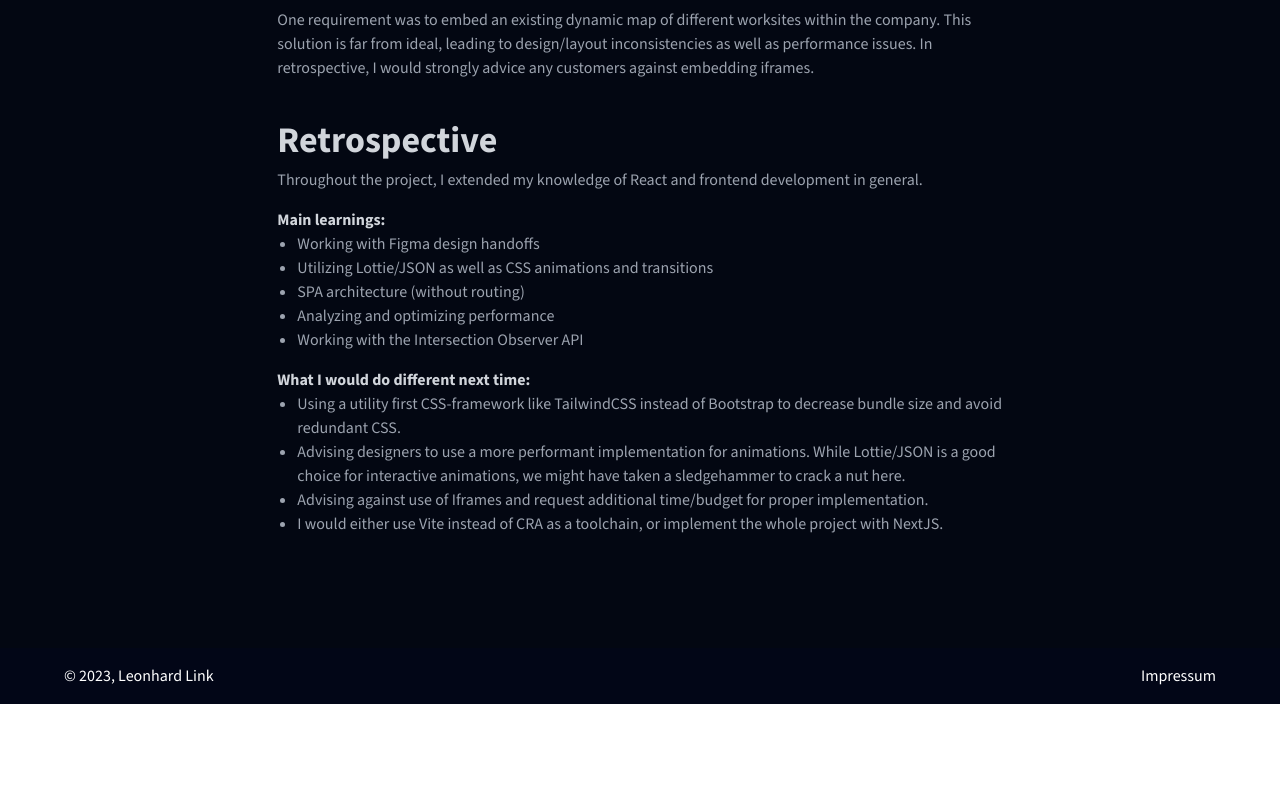
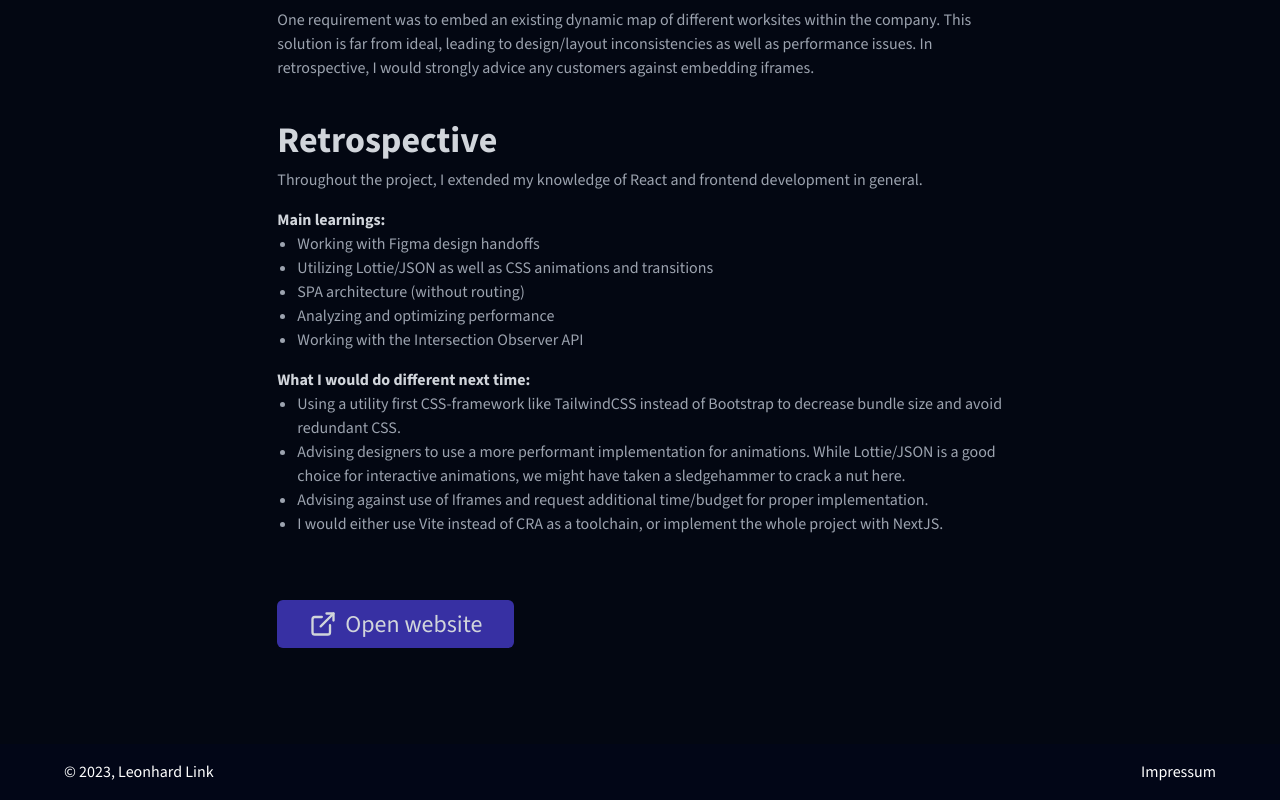
Before and after one commit to lxnhard/lxnhard, a React (Vite) app: page /geschaeftsbericht_jsd in a window 1280 px wide. Shown: the part 2391-3191 px from the top of the page. Before the commit the page ends 3095 px from the top, so only its background shows below. Built offline with nearby package versions, Linux system fonts and the light colour scheme.

Commit message:
correct link

```diff
--- a/src/pages/projects/GeschaeftsberichtJSD.jsx
+++ b/src/pages/projects/GeschaeftsberichtJSD.jsx
@@ -33,7 +33,7 @@ export const GeschaeftsberichtJSD = () => {
 
 
           <p className="mt-8 mb-4 dark:text-gray-400">
-            Annual report landingpage for <a href="https://johannesstift-diakonie.de/" title="Johannesstift Diakonie" target="_blank" rel="noreferrer" className="text-purple-700 hover:underline visited:text-indigo-500">Johannesstift Diakonie</a>. A Single Page Application written with React, utilizing various animations, complex transitions and self-hosted videos.</p>
+            Annual report landingpage for <a href="https://gb22.johannesstift-diakonie.de/" title="Johannesstift Diakonie" target="_blank" rel="noreferrer" className="text-purple-700 hover:underline visited:text-indigo-500">Johannesstift Diakonie</a>. A Single Page Application written with React, utilizing various animations, complex transitions and self-hosted videos.</p>
           <p className="mb-4 dark:text-gray-400">The website is showcasing the company’s activities throughout the year to shareholders, business partners and other interested people.</p>
           <h3 className="font-bold py-2 dark:text-gray-300">My role</h3>
           <p className="mb-4 dark:text-gray-400">
@@ -170,7 +170,16 @@ export const GeschaeftsberichtJSD = () => {
               </span>
             </li>
           </ul>
-
+          <div className="mt-16">
+            <a href="https://gb22.johannesstift-diakonie.de/" className="flex" rel="noreferrer" target="_blank" title="Open website">
+              <div className="flex items-center py-2 px-8 rounded-md bg-indigo-800 hover:bg-opacity-80">
+                <img src="img/link_icon.svg" className="mr-2 h-7 inline-block" alt="Icon: External Link" />
+                <span className="text-2xl text-gray-300 mx-auto">
+                  Open website
+                </span>
+              </div>
+            </a>
+          </div>
         </div>
       </section>
 
```
